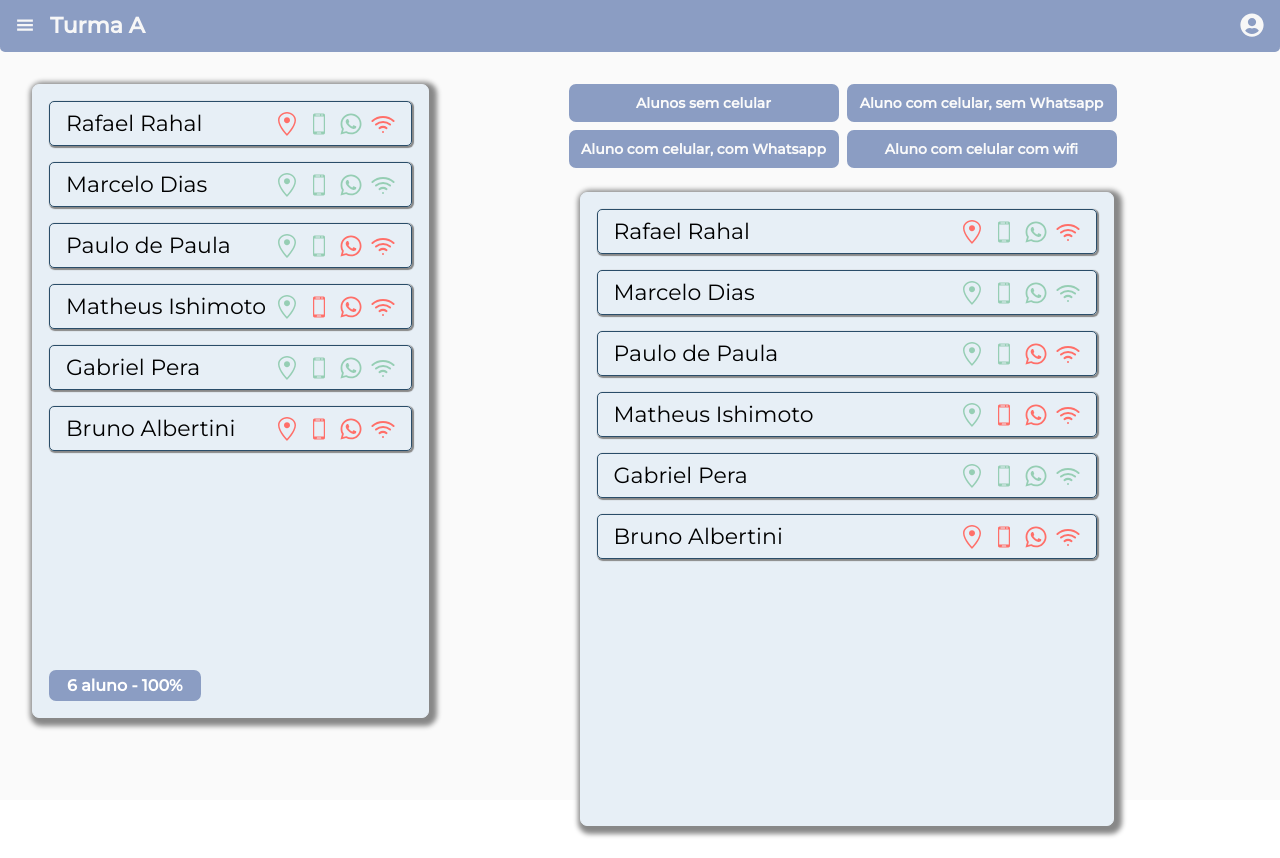
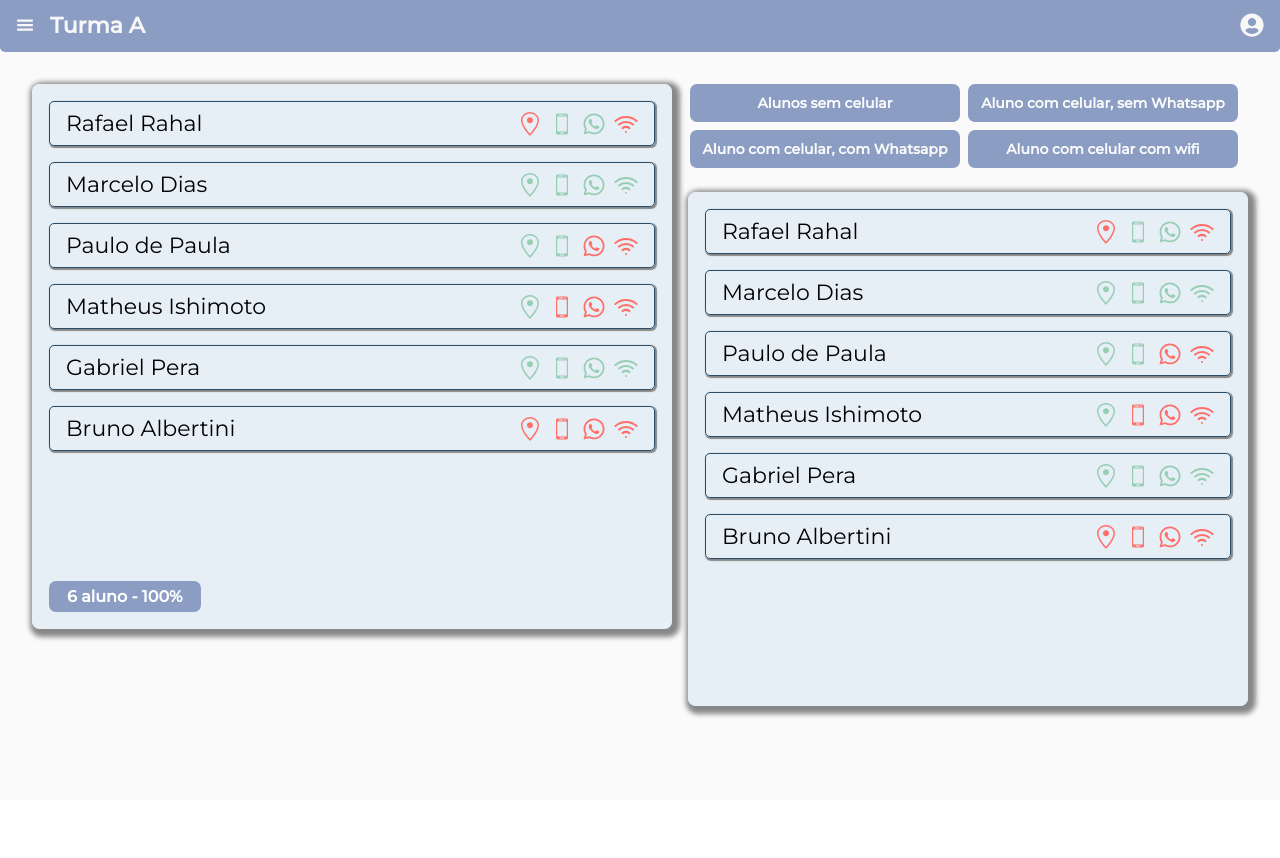
Before and after one commit to marcelodof/hackthon-covid, a React (Create React App) app in the folder front/: page / in a window 1280 px wide. After the commit the page ends 800 px from the top, so only its background shows below. Built offline with nearby package versions, Linux system fonts and the light colour scheme.

Commit message:
second part of the design

```diff
--- a/front/src/App.css
+++ b/front/src/App.css
@@ -2,6 +2,7 @@
 
 .content-container {
     display: flex;
+    max-width: 100vw;
     flex-direction: row;
     padding: 32px;
 }
@@ -11,3 +12,8 @@
     background-color: #FAFAFA;
     height: 100vh;
 }
+
+.all-students {
+    max-width: 70vw;
+    min-width: 50vw;
+}
--- a/front/src/App.js
+++ b/front/src/App.js
@@ -89,9 +89,11 @@ function App() {
     <div className="App">
       <Navbar />
       <div className="content-container">
-        <StudentsContainer studentsList={defaultStudents}>
-          <NumberOfStudents metricsText={metricsText} />
-        </StudentsContainer>
+        <div className="all-students">
+          <StudentsContainer studentsList={defaultStudents}>
+              <NumberOfStudents metricsText={metricsText} />
+          </StudentsContainer>
+        </div>
         <StudentsFilter
           handleFilter={filterStudents}
           studentsList={studentsList}
--- a/front/src/Components/StudentsContainer/StudentsContainer.css
+++ b/front/src/Components/StudentsContainer/StudentsContainer.css
@@ -1,7 +1,6 @@
 .students-container {
     background-color: #e7eff6;
-    height: 600px;
-    width: 500px;
+    flex: 1;
     padding: 16px;
     border: 1px solid #e7eff6;
     border-radius: 7px;
@@ -10,3 +9,10 @@
     flex-direction: column;
     justify-content: space-between;
 }
+
+.student-container-list {
+    display: flex;
+    flex-direction: column;
+    flex: 1;
+    min-height: 60vh;
+}
--- a/front/src/Components/StudentsFilter/StudentsFilter.css
+++ b/front/src/Components/StudentsFilter/StudentsFilter.css
@@ -2,6 +2,7 @@
     display: flex;
     flex-direction: column;
     margin-left: 16px;
+    width: auto;
     flex: 1;
 }
 
```
